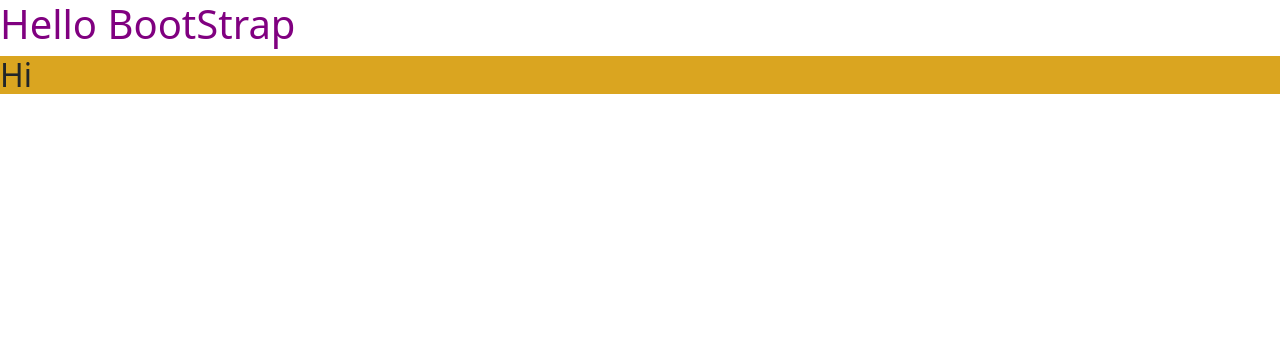
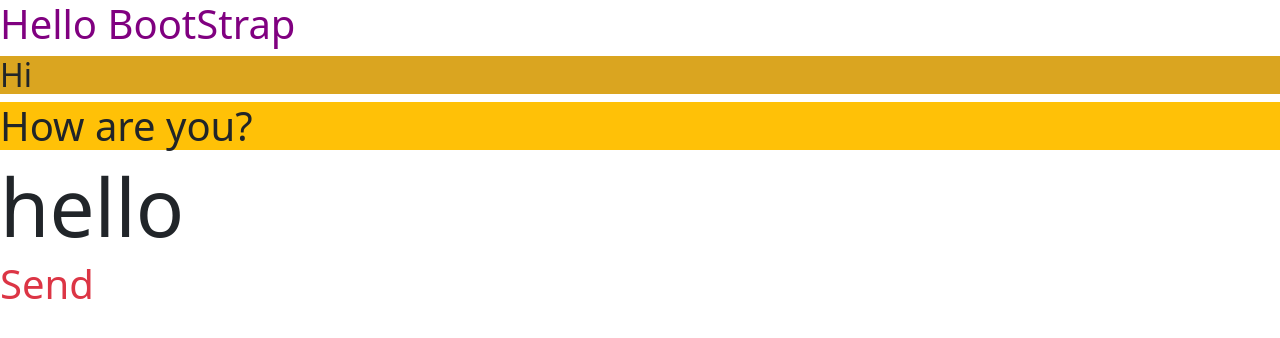
Before and after one commit to esraarnusaslan/BOOTSTRAP, a plain HTML site: page day02/10-content.html in a window 1280 px wide. Drawn offline with nearby package versions, Linux system fonts and the light colour scheme.

Commit message:
"content"

```diff
--- a/assest/css/10-style.css
+++ b/assest/css/10-style.css
@@ -1,11 +1,15 @@
-:root{
-    --primary:purple;
+:root {
+  --primary: purple;
 }
 
-.text-danger{
-    color: purple !important;
+.text-danger {
+  color: purple !important;
 }
 
-.bg-info{
-    background-color:goldenrod !important;
+.bg-info {
+  background-color: goldenrod !important;
 }
+
+.h1 {
+  display: block !important;
+}
--- a/day02/10-content.html
+++ b/day02/10-content.html
@@ -14,6 +14,9 @@
 
     <h1 class="text-danger">Hello BootStrap</h1>
     <h2 class="bg-info">Hi</h2>
+    <span class="h1 bg-warning">How are you?</span>
+    <span class="display-1">hello</span><br>
+    <a href="#" class="text-decoration-none link-danger fs-1">Send</a>
 
 
     <script src="https://cdn.jsdelivr.net/npm/bootstrap@5.3.2/dist/js/bootstrap.bundle.min.js"
```
